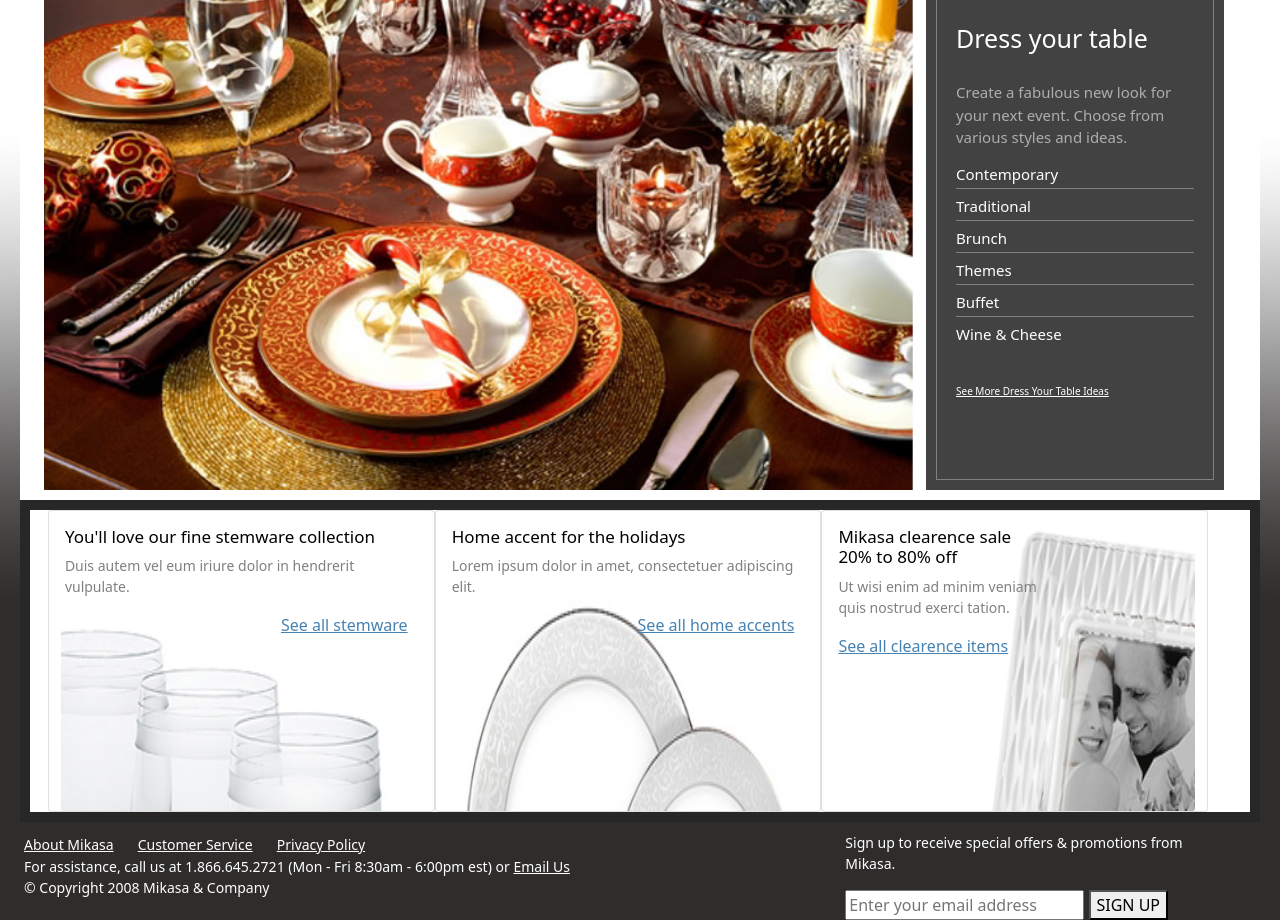
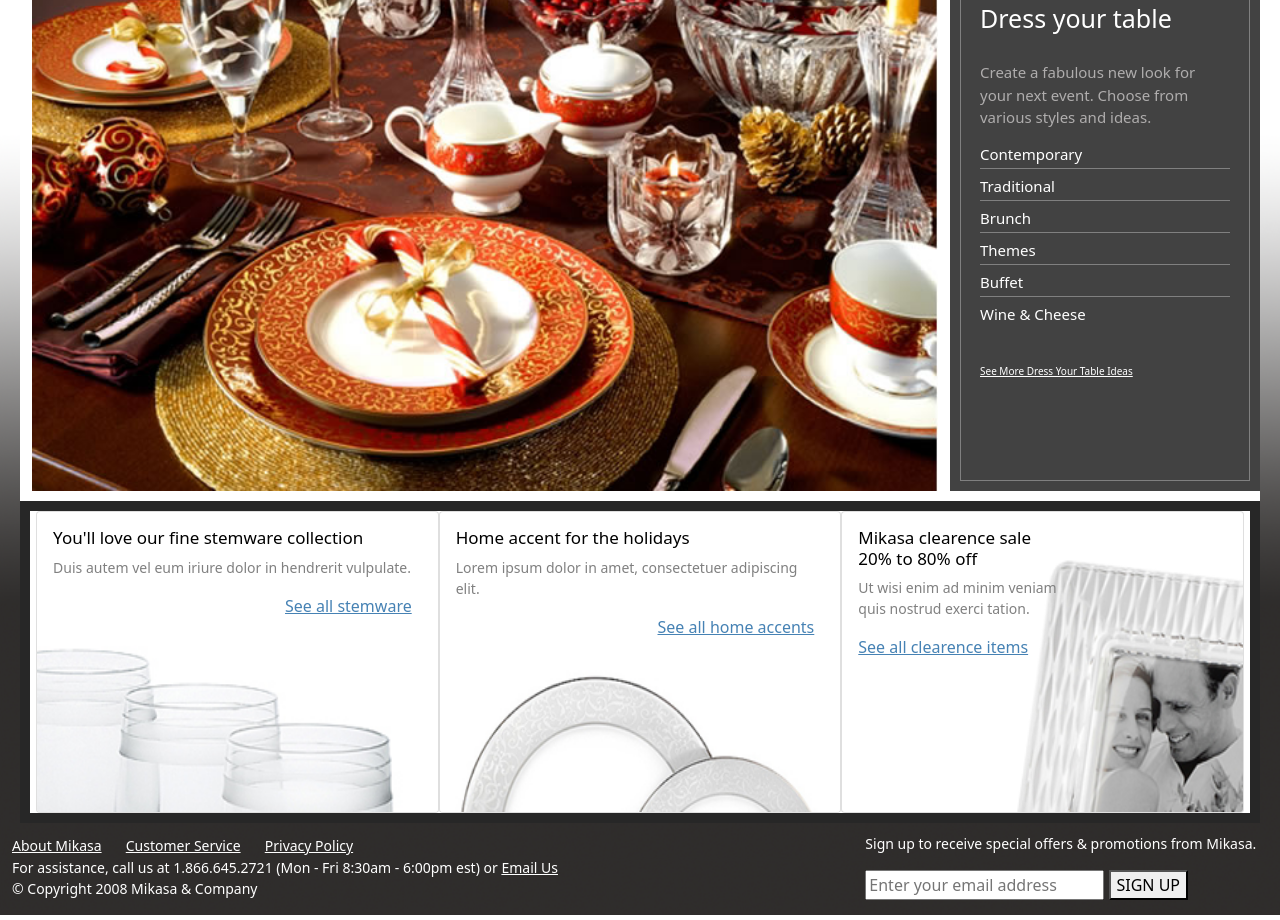
Before and after one commit to suryatejat/suryatejat.github.io, a plain HTML site: page index.html in a window 1280 px wide. Shown: the part 221-1141 px from the top of the page. Drawn offline with nearby package versions, Linux system fonts and the light colour scheme.

Commit message:
Update index.css

```diff
--- a/Files/index.css
+++ b/Files/index.css
@@ -58,6 +58,9 @@ body{
 }
 
 /*------------------ RECOMS ----------------*/
+#recoms{
+    padding-top: 10px;
+}
 #recoms a{
     color:steelblue !important;
     margin: 20px 10px 20px 10px;
@@ -65,7 +68,6 @@ body{
     padding: 10px;
 }
 #recomsRow{
-    margin-top: 10px;
     border-bottom: 1px solid gray;
 }
 .recomDD{
@@ -170,14 +172,27 @@ body{
     #promoCol h5{
         font-size: 17px;
     }
+    .img2{
+        padding-top: 80px !important;
+    }
     .img3{
         width: 100%;
+        padding-top: 50px !important;
+        padding-left: 80px;
     }
     .lastCard p{
         padding-right: 120px;
     }
     .lastCard h5{
         padding-right: 130px;
+    }
+    .card{
+        padding: 0 !important;
+        margin: 0 !important;
+    }
+    .row{
+        padding: 0 !important;
+        margin: 0 !important;
     }
 }
 
@@ -223,6 +238,14 @@ body{
     }
     .lastCard h5{
         padding-right: 130px;
+    }
+    .card{
+        padding: 0 !important;
+        margin: 0 !important;
+    }
+    .row{
+        padding: 0 !important;
+        margin: 0 !important;
     }
 }
 
@@ -282,6 +305,14 @@ body{
     }
     .lastCard h5{
         padding-right: 130px;
+    }
+    .card{
+        padding: 0 !important;
+        margin: 0 !important;
+    }
+    .row{
+        padding: 0 !important;
+        margin: 0 !important;
     }
 }
 
@@ -348,6 +379,17 @@ body{
     .lastCard h5{
         padding-right: 130px;
     }
+    .img2{
+        padding-top: 70px !important;
+    }
+    .card{
+        padding: 0 !important;
+        margin: 0 !important;
+    }
+    .row{
+        padding: 0 !important;
+        margin: 0 !important;
+    }
 }
 
 @media only screen and (min-width:1200px){
@@ -391,10 +433,16 @@ body{
     }
     #promoCol img {
         width: 100%;
-        padding-top: 0px;
     }
-    .lastCard img{
-        width: 70% !important;
+    .img1{
+        padding-top: 30px;
+    }
+    .img2{
+        padding-top: 100px !important;
+    }
+    .img3{
+        width: 100% !important;
+        padding-left: 0px !important;
     }
     #promoCol a{
         color:steelblue;
@@ -407,4 +455,12 @@ body{
     .lastCard h5{
         padding-right: 160px;
     }
+    .card{
+        padding: 0 !important;
+        margin: 0 !important;
+    }
+    .row{
+        padding: 0 !important;
+        margin: 0 !important;
+    }
 }
```
